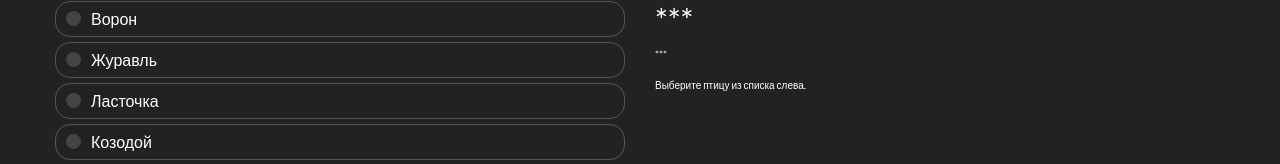
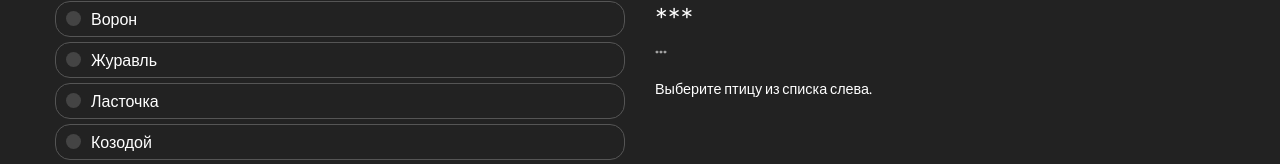
Before and after one commit to BoL4oNoK/songbird, a React app: page / in a window 1280 px wide. Shown: the part 282-446 px from the top of the page. Built offline with nearby package versions, Linux system fonts and the light colour scheme; no server answers.

Commit message:
fix: style for bird-info

```diff
--- a/src/components/bird-info/index.js
+++ b/src/components/bird-info/index.js
@@ -24,7 +24,7 @@ const BirdInfo = ({ birdinfo }) => {
           {player}
         </div>
       </div>
-      <p>{description}</p>
+      <p className="bird-info__description">{description}</p>
     </div>
   );
 };
--- a/src/components/bird-info/index.scss
+++ b/src/components/bird-info/index.scss
@@ -9,3 +9,7 @@
 .bird-info__main-data {
   width: 100%;
 }
+
+.bird-info__description {
+  font-size: 0.9rem;
+}
```
